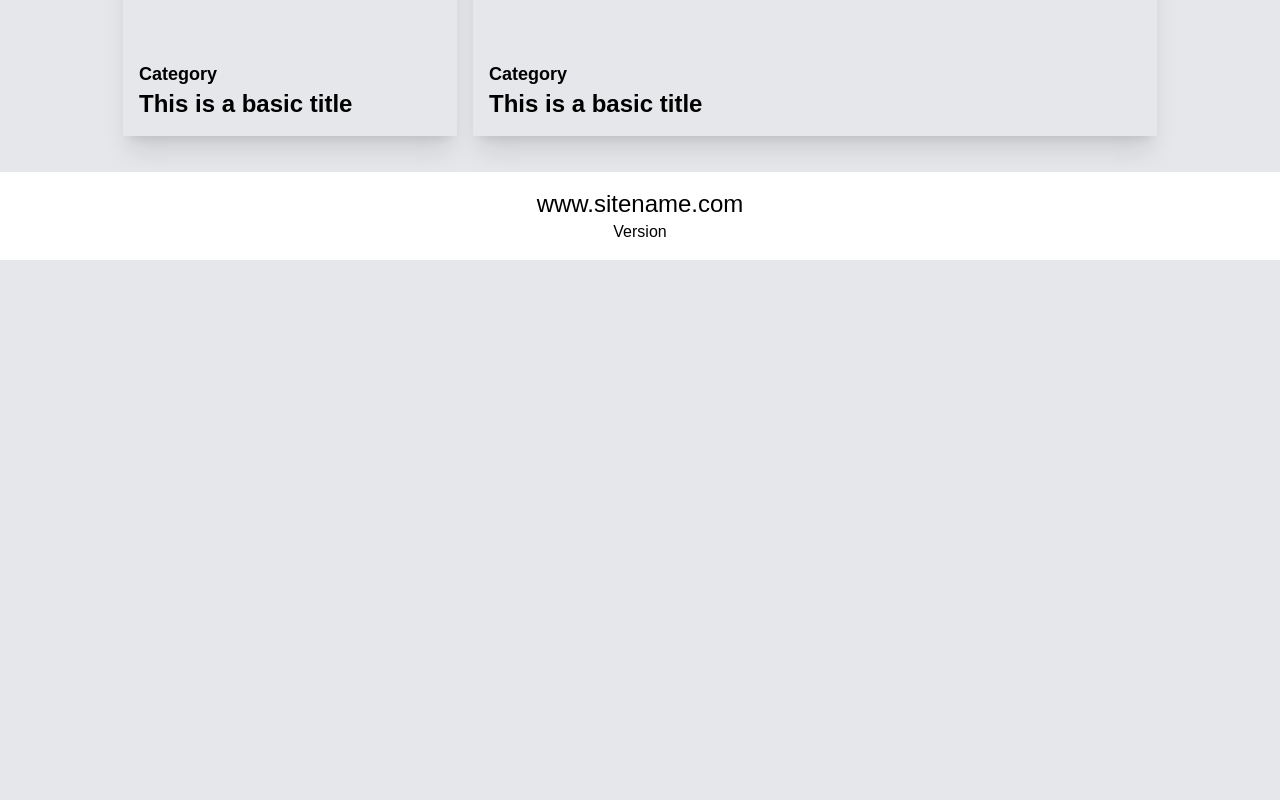
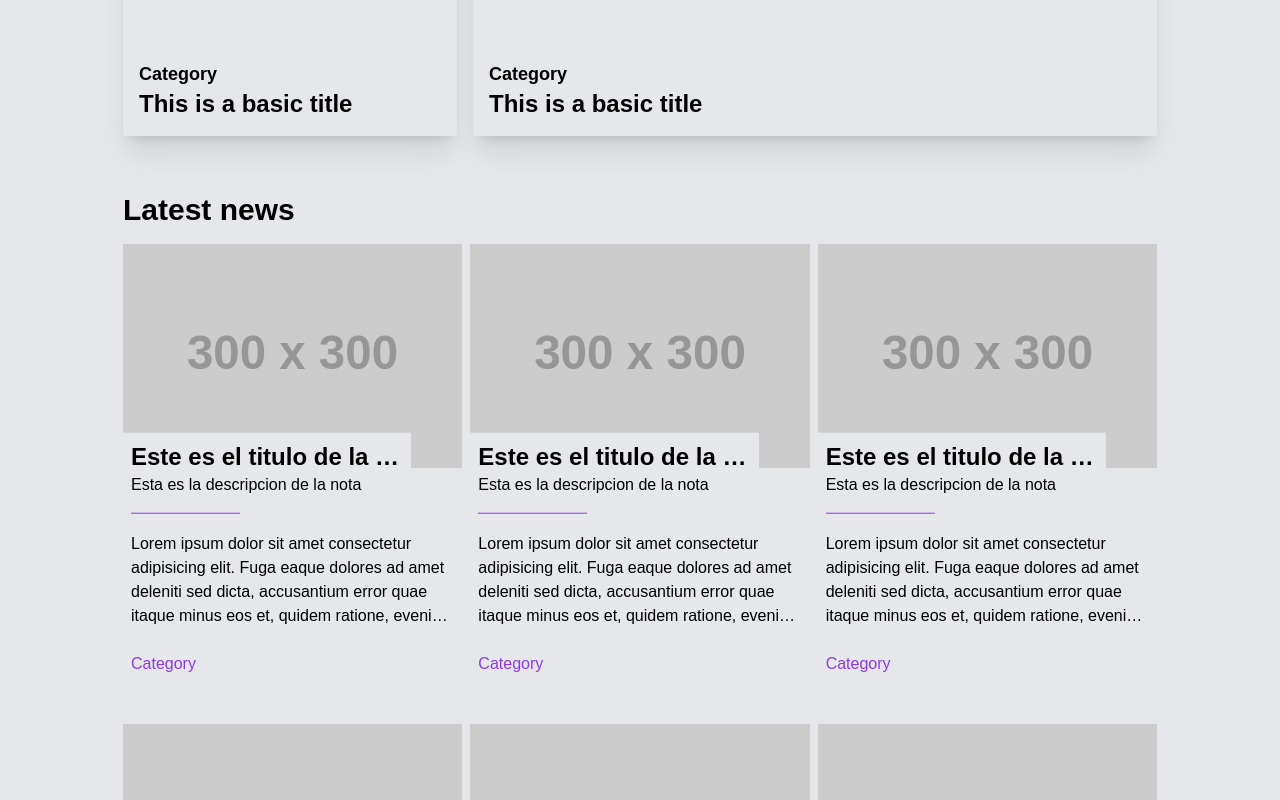
Before and after one commit to nicochiarello/ia-news, a Next.js app: page / in a window 1280 px wide. Shown: the part 540-1340 px from the top of the page. Before the commit the page ends 800 px from the top, so only its background shows below. Built offline with nearby package versions, Linux system fonts and the light colour scheme; a web font is replaced by a local one.

Commit message:
Refactor LatestNews component and add LatestNewCard component

```diff
--- /dev/null
+++ b/app/(index)/components/latest-news/LatestNews.tsx
@@ -0,0 +1,16 @@
+import LatestNewCard from "./latest-new-card/LatestNewCard";
+
+const LatestNews = () => {
+  return (
+    <div className="flex flex-col gap-4">
+      <h3 className="text-3xl font-semibold mt-14">Latest news</h3>
+      <div className="grid grid-cols-1 xs:grid-cols-2 md:grid-cols-3  gap-x-2 gap-y-8">
+        {Array.from({ length: 12 }).map((_, index) => (
+          <LatestNewCard key={index} />
+        ))}
+      </div>
+    </div>
+  );
+};
+
+export default LatestNews;
--- /dev/null
+++ b/app/(index)/components/latest-news/latest-new-card/LatestNewCard.tsx
@@ -0,0 +1,33 @@
+const LatestNewCard = () => {
+  const body = ` Lorem ipsum dolor sit amet consectetur adipisicing elit. Fuga eaque
+        dolores ad amet deleniti sed dicta, accusantium error quae itaque minus
+        eos et, quidem ratione, eveniet beatae quos cumque ipsa! Nemo quia
+        dignissimos sunt iusto accusantium debitis rem nostrum modi.`;
+  return (
+    <div className="flex flex-col w-full h-[28rem] justify-between cursor-pointer hover:shadow-lg">
+      <div className="w-full h-[50%] bg-blue-200 relative">
+        <img
+          className="w-full h-full object-cover"
+          src="https://via.placeholder.com/300"
+          alt="latest new"
+        />
+        <div className="w-[85%] p-2 bg-gray-200 absolute bottom-0 left-0 translate-y-[60%]">
+          <p className="font-semibold text-2xl truncate">
+            Este es el titulo de la nota
+          </p>
+          <p className="hidden md:block truncate">Esta es la descripcion de la nota</p>
+          <div className="w-[40%] h-[1.5px] bg-primary mt-4"></div>
+        </div>
+      </div>
+      <div className="p-2 mt-[3.5rem] flex-1">
+        <p className="truncate-4-lines">{body}</p>
+      </div>
+
+      <div className="py-4 px-2">
+        <p className="text-primary">Category</p>
+      </div>
+    </div>
+  );
+};
+
+export default LatestNewCard;
--- a/app/(index)/page.tsx
+++ b/app/(index)/page.tsx
@@ -1,11 +1,13 @@
 import CategoryList from "./components/category-list/CategoryList";
 import FeaturedNews from "./components/featured-news/FeaturedNews";
+import LatestNews from "./components/latest-news/LatestNews";
 
 export default function Home() {
   return (
     <div className="flex flex-1 flex-col">
       <CategoryList />
       <FeaturedNews />
+      <LatestNews />
     </div>
   );
 }
--- a/app/globals.css
+++ b/app/globals.css
@@ -25,3 +25,10 @@ body {
     text-wrap: balance;
   }
 }
+
+.truncate-4-lines {
+  display: -webkit-box;
+  -webkit-box-orient: vertical;
+  -webkit-line-clamp: 4;  /* Limita a 4 líneas */
+  overflow: hidden;
+}
--- a/tailwind.config.ts
+++ b/tailwind.config.ts
@@ -13,6 +13,9 @@ const config: Config = {
         foreground: "var(--foreground)",
         primary: "#8D3AE2",
       },
+      screens: {
+        xs: "480px", // Puedes ajustar el tamaño según tus necesidades
+      },
     },
   },
   plugins: [],
```
